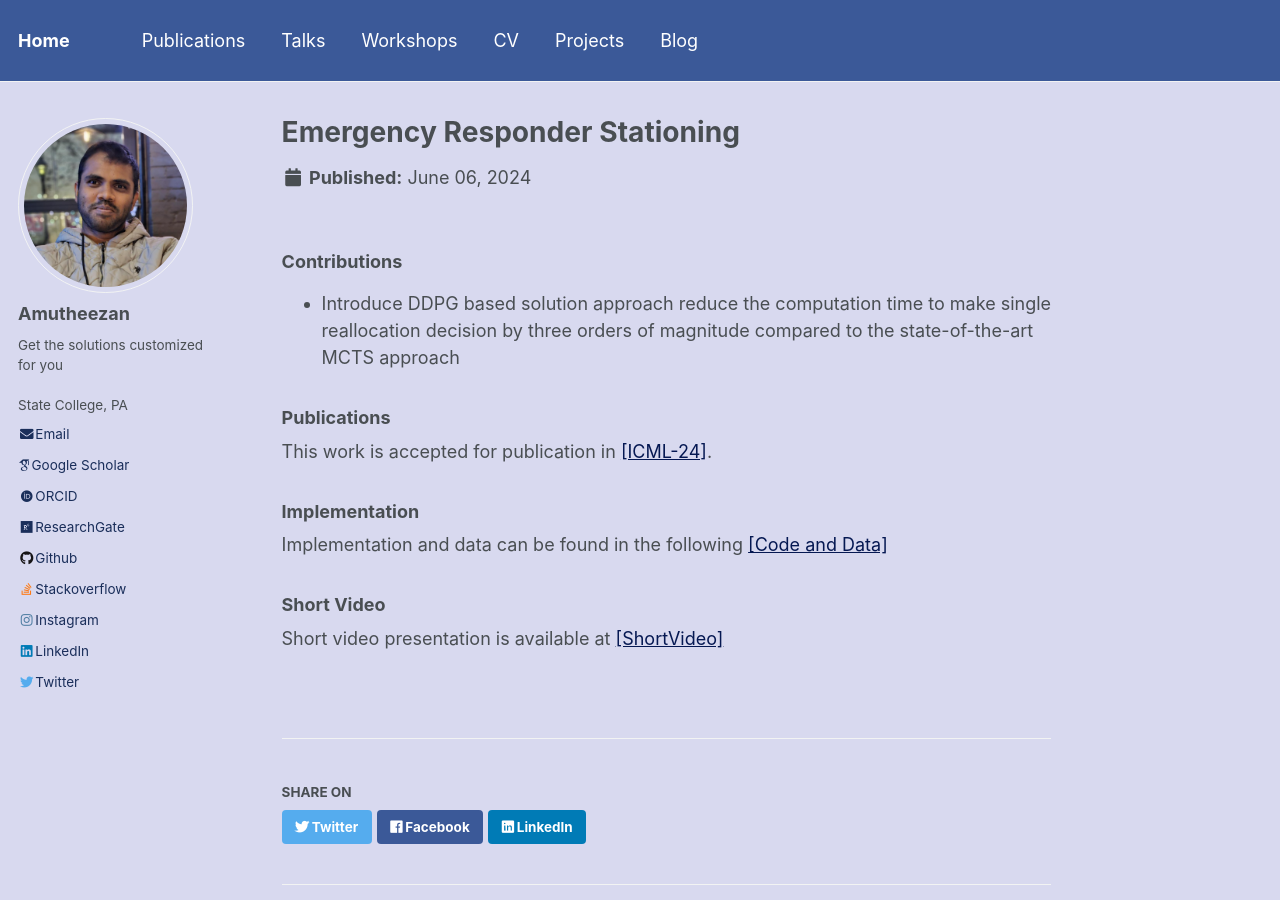
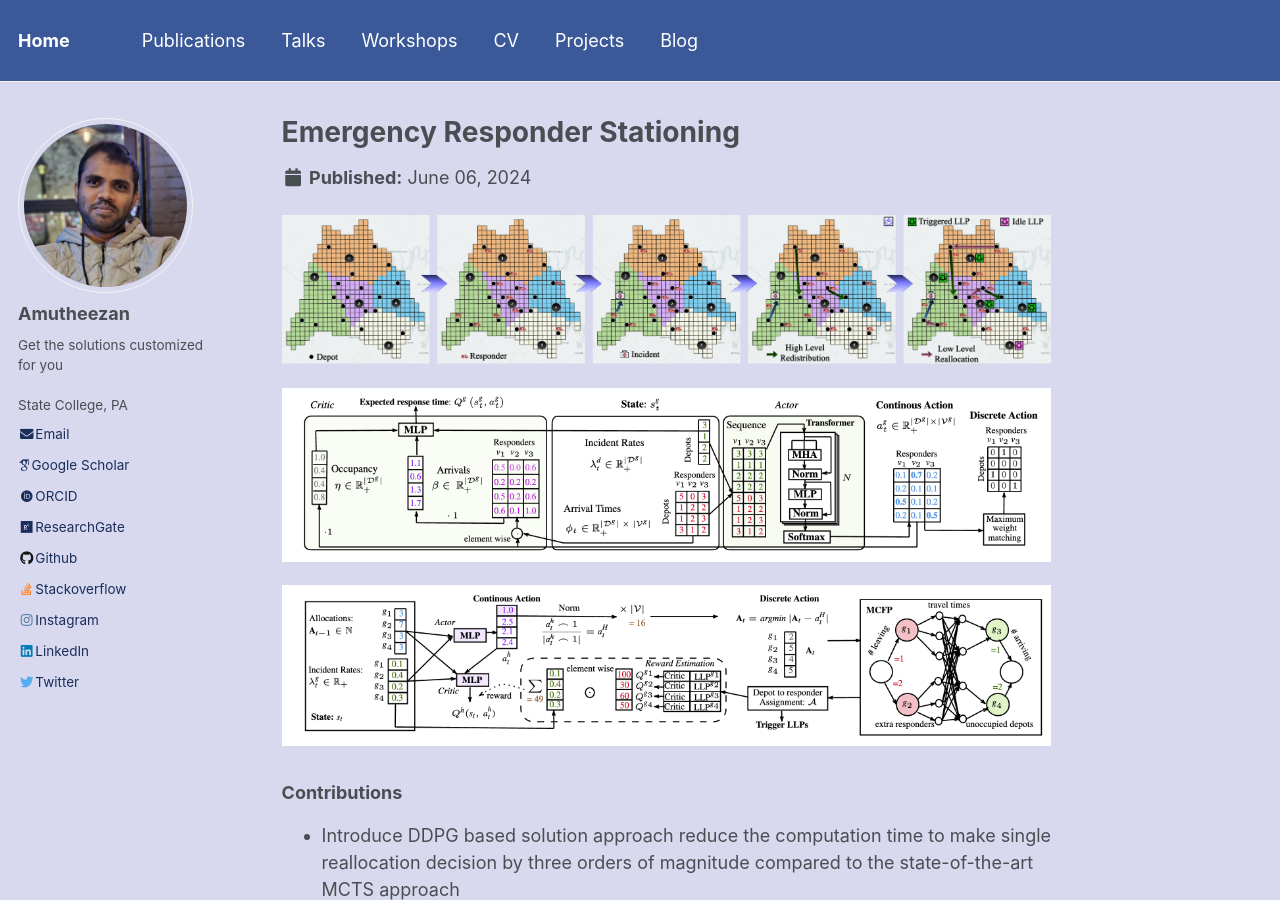
Before and after one commit to Amutheezan/amutheezan.github.io, a Jekyll site: the page built from _projects/2024-06-06-stationing.md, in a window 1280 px wide and 900 px high. Built offline with Jekyll 4.4.1, drawn with Linux system fonts in a browser that asks for light colours; some web fonts are replaced.

Commit message:
Update 2024-06-06-stationing.md

```diff
--- a/_projects/2024-06-06-stationing.md
+++ b/_projects/2024-06-06-stationing.md
@@ -6,6 +6,12 @@ permalink: /projects/stationing
 date: 2024-06-06
 
 ---
+![image](https://amutheezan.com/images/FullProcessImage.png)
+
+![image](https://amutheezan.com/images/LLPTraining.png)
+
+![image](https://amutheezan.com/images/HLPTraining.png)
+
 ### Contributions
 
 * Introduce DDPG based solution approach reduce the computation time to make single reallocation decision by three orders of magnitude compared to the state-of-the-art MCTS approach
```
